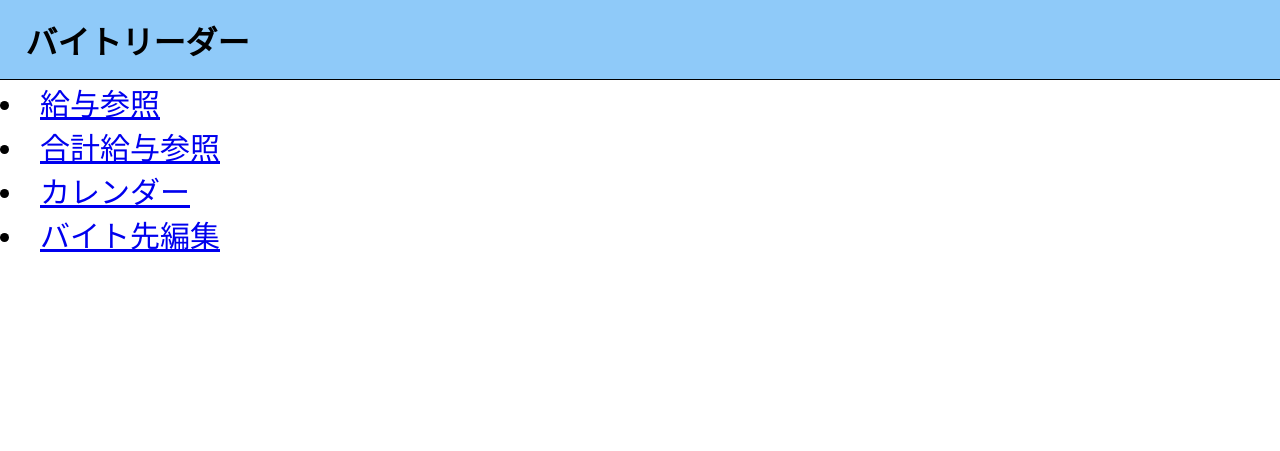
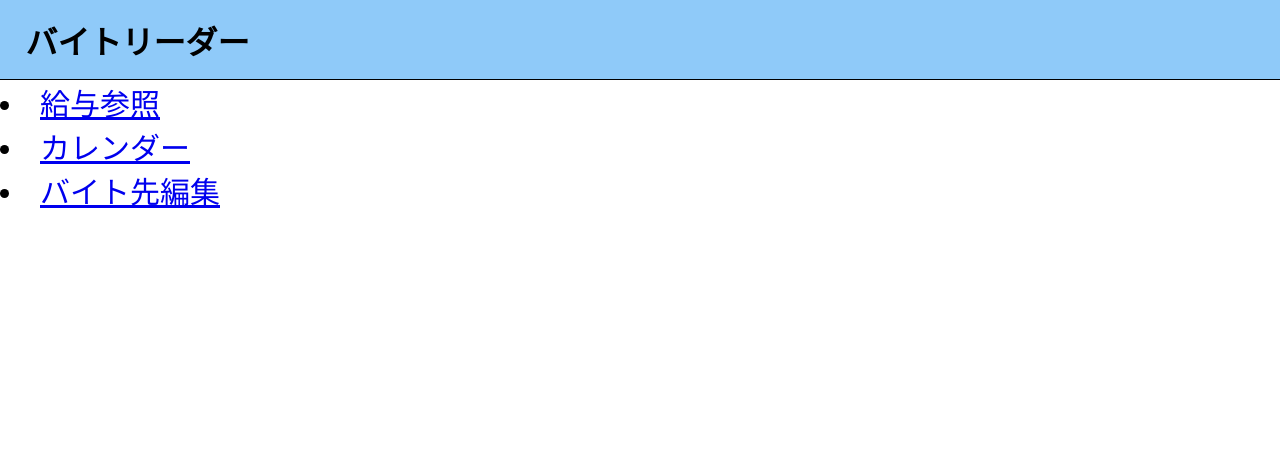
Before and after one commit to 2024AIT-OOP2-G02/Beit_leader, a Flask app: page / in a window 1280 px wide. Shown: the top 451 px of the page. Run offline with Flask 3, Linux system fonts and the light colour scheme; some web fonts are replaced.

Commit message:
合計給与参照の削除

```diff
--- a/templates/index.html
+++ b/templates/index.html
@@ -1,11 +1,13 @@
 <!DOCTYPE html>
 <html lang="ja">
-
   <head>
-	<meta charset="UTF-8">
-	<meta name="viewport" content="width=device-width, initial-scale=1.0">
+    <meta charset="UTF-8" />
+    <meta name="viewport" content="width=device-width, initial-scale=1.0" />
     <title>シフト管理アプリ</title>
-	<link rel="stylesheet" href="{{ url_for('static', filename='base-style.css') }}">
+    <link
+      rel="stylesheet"
+      href="{{ url_for('static', filename='base-style.css') }}"
+    />
   </head>
 
   <body>
@@ -14,7 +16,6 @@
     </header>
     <main>
       <li><a href="{{ url_for('display_wages') }}">給与参照</a></li>
-		<li><a href="{{ url_for('display_103_graph')}}">合計給与参照</a></li>
       <li><a href="{{ url_for('calendar.add')}}">カレンダー</a></li>
       <li><a href="{{ url_for('shop.add')}}">バイト先編集</a></li>
     </main>
@@ -22,5 +23,4 @@
       <p>© 2024 シフト管理アプリ</p>
     </footer>
   </body>
-
 </html>
```
Lines whose indentation alone changed are shown as unchanged.
